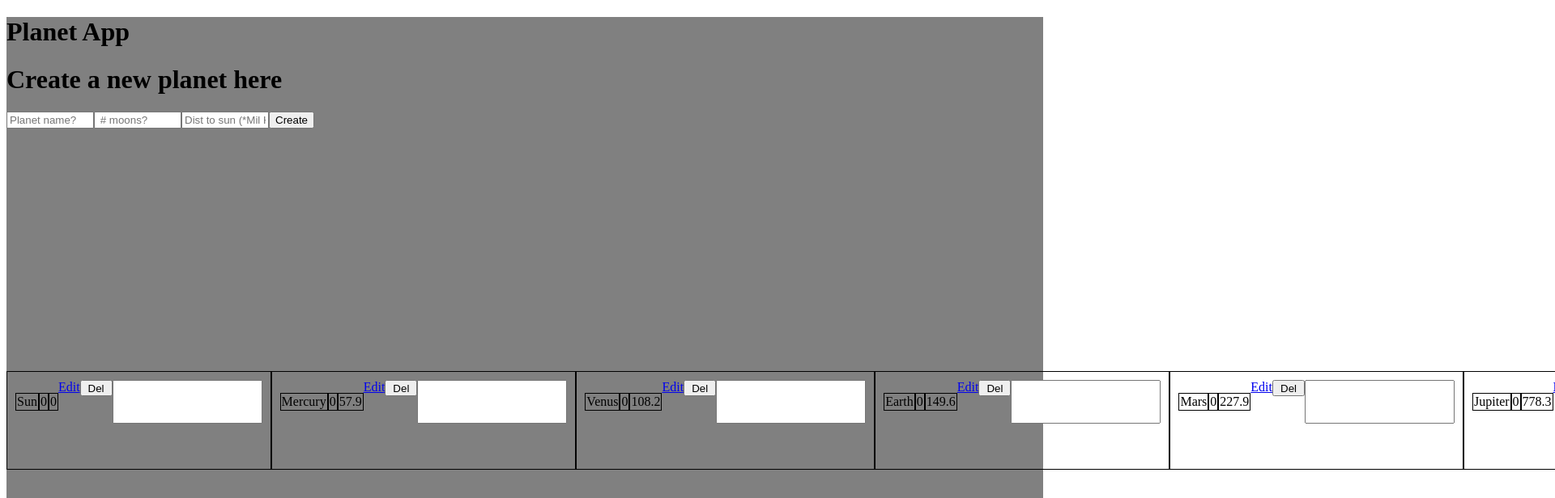
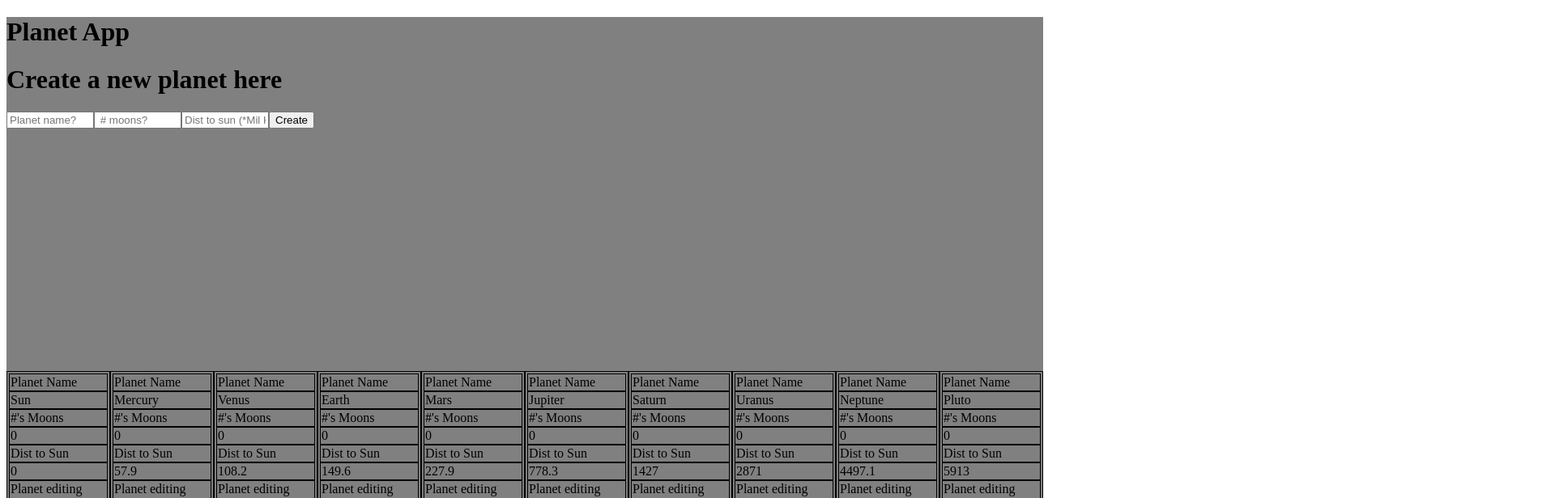
Before and after one commit to BenGardiner123/PlanetApp, an Angular app in the folder planets-app/: page / in a window 1280 px wide. Shown: the top 616 px of the page at 81% size, 1920 px wide, since content can reach past the window. Built offline with nearby package versions, Linux system fonts and the light colour scheme.

Commit message:
got some good working changes - need pics

```diff
--- a/planets-app/src/app/planet-detail/planet-detail.component.css
+++ b/planets-app/src/app/planet-detail/planet-detail.component.css
@@ -1,20 +1,36 @@
 :host{
     border: 1px black solid;
-    padding: 10px;
+    padding: 2px;
     display: block;
-    height: 100px;
+
 
 }
 .container{
     display: flex;
+    flex-direction: column;
 }
 
 #del{
     height: 20px;
-    width: 40px;
+    width: 60px;
 }
 
 p{
+    margin: 0;
     border: solid 0.5px black;
     padding: 1px;
 }
+
+p #info{
+    text-decoration-style: dotted;
+}
+
+
+input{
+    height: 20px;
+    width: 110px;
+}
+
+#editButton{
+    color: darkred;
+}
--- a/planets-app/src/app/planet-detail/planet-detail.component.html
+++ b/planets-app/src/app/planet-detail/planet-detail.component.html
@@ -1,18 +1,15 @@
-<div class="container">
-
+<div class="container" >
+        <p id="info">Planet Name</p>
         <p #name (click)="selectName()">{{planet.name}}</p>
-
+        <p id="info">#'s Moons</p>
         <p #moons (click)="selectMoons()">{{planet.moons}}</p>
-
+        <p id="info">Dist to Sun</p>
         <p #dist (click)="selectDist()">{{planet.distancefromSun}}</p>
-
-        <a *ngIf="!editing" href="#" (click)="beginEdit()">Edit</a>
+        <p id="info">Planet editing controls</p>
+        <a id="editButton" *ngIf="!editing" href="#" (click)="beginEdit()">Edit</a>
         <a *ngIf="editing" href="#" (click)="stopEdit(updatePlanetInfo.value)">Sabe</a>
 
-    <button id="del" (click)="deletePlanet(planet)"> Del </button>
-    <input #updatePlanetInfo type="text" [value]="placeholder">
+    <button id="del" (click)="deletePlanet(planet)">Delete</button>
+    <input #updatePlanetInfo type="text" [value]="placeholder" placeholder="click value to edit">
 
 </div>
-
-
-<!-- <input (keyup)="updatePlanetDist($event)" type="text" placeholder="Set Dist">  -->
--- a/planets-app/src/app/planet-detail/planet-detail.component.ts
+++ b/planets-app/src/app/planet-detail/planet-detail.component.ts
@@ -1,8 +1,6 @@
 import { Component, OnInit, Input } from '@angular/core';
 import { Planet } from '../planet';
 import { PlanetsService } from '../planets.service';
-
-
 
 
 @Component({
@@ -10,6 +8,8 @@ import { PlanetsService } from '../planets.service';
   templateUrl: './planet-detail.component.html',
   styleUrls: ['./planet-detail.component.css']
 })
+
+
 export class PlanetDetailComponent implements OnInit {
 
 @Input()
@@ -22,7 +22,6 @@ distHolder: number;
 editingfield: string;
 
 constructor(public planetService: PlanetsService) {
-
 }
 
 ngOnInit(): void {
@@ -36,6 +35,7 @@ selectName(){
 }
 selectMoons(){
   let moons = 0;
+  this.editingfield = "moons";
   this.editing = true;
   moons = this.planet.moons;
   this.placeholder = moons.toString()
@@ -44,6 +44,7 @@ selectMoons(){
 
 selectDist(){
   let dist = 0;
+  this.editingfield = "dist";
   this.editing = true;
   dist = this.planet.distancefromSun;
   this.placeholder = dist.toString();
@@ -62,8 +63,21 @@ beginEdit(){
 stopEdit(value:string){
   if(this.editingfield == "name")
   {
-    this.planet.name  = this.placeholder
+    this.planet.name = value;
+    ///then need toclear the input box
+    this.placeholder = ""
   }
+  else if(this.editingfield == 'moons')
+  {
+    this.planet.moons = parseInt(value);
+    this.placeholder = ""
+  }
+  else if(this.editingfield == 'dist')
+  {
+    this.planet.distancefromSun = parseInt(value);
+    this.placeholder = ""
+  }
+
   this.editing = false;
 }
 
--- a/planets-app/src/app/planets-create/planets-create.component.ts
+++ b/planets-app/src/app/planets-create/planets-create.component.ts
@@ -16,5 +16,6 @@ export class PlanetsCreateComponent implements OnInit {
 
   createPlanet(name: string, moons:number, distToSun:number){
     this.planetService.createPlanet(new Planet(name, moons, distToSun));
+
   }
 }
--- a/planets-app/src/app/planets-list/planets-list.component.css
+++ b/planets-app/src/app/planets-list/planets-list.component.css
@@ -2,4 +2,5 @@
     width: 100vw;
     display: flex;
     padding-top: 300px;
+    position: relative;
 }
```
